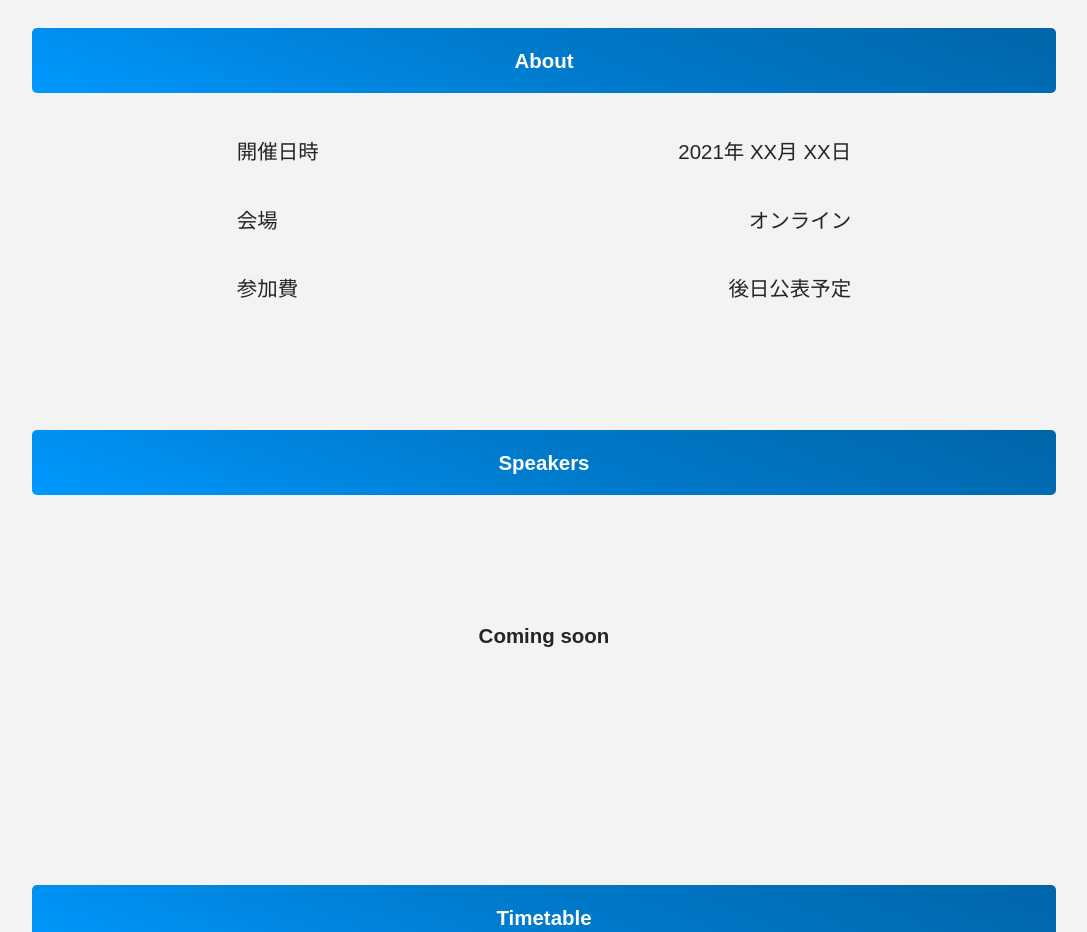
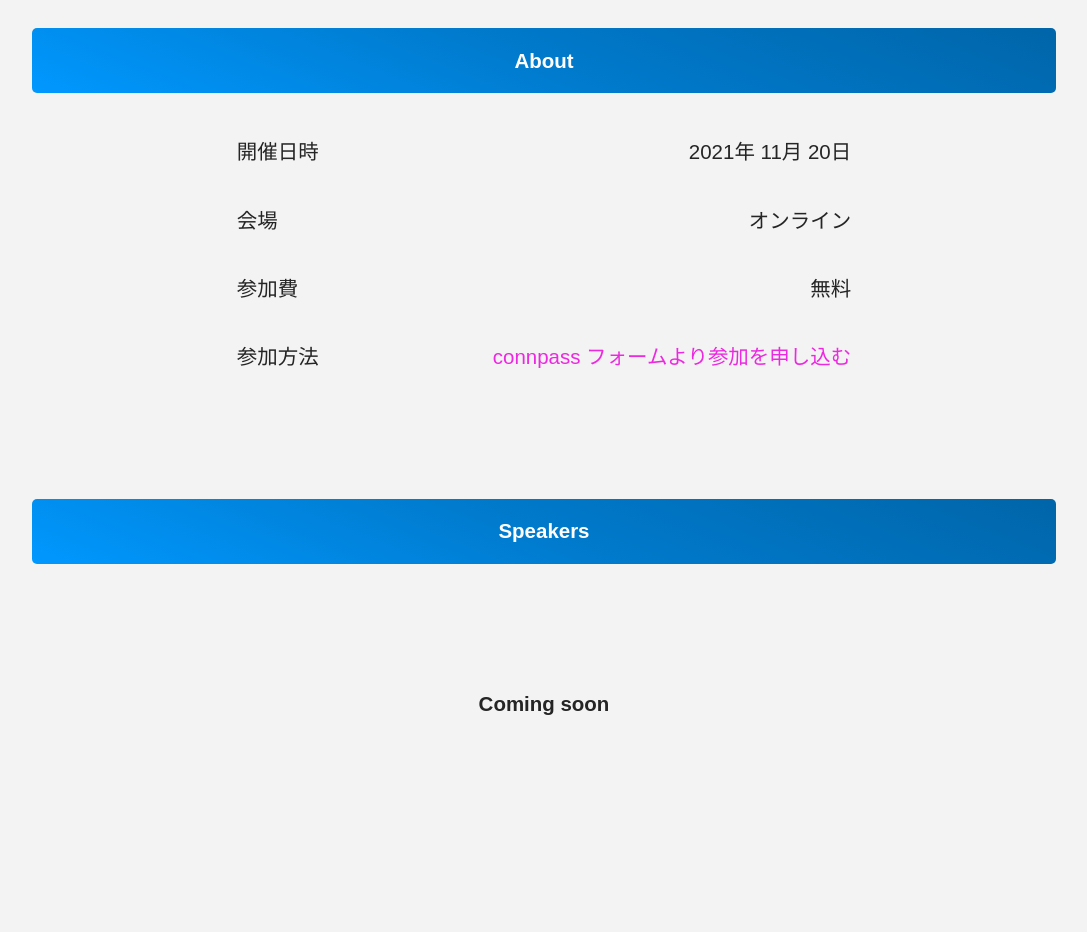
Before and after one commit to vscodejp/conf2021, a Next.js app: page / in a window 1280 px wide. Shown: the part 860-1792 px from the top of the page, without its empty margins (96-1183 px from the left). Built offline with nearby package versions, Linux system fonts and the light colour scheme.

Commit message:
feat: eventInfo

```diff
--- a/components/About.tsx
+++ b/components/About.tsx
@@ -8,7 +8,7 @@
       <div className={styles.detail}>
         <dl>
           <dt>開催日時</dt>
-          <dd>2021年 XX月 XX日</dd>
+          <dd>2021年 11月 20日</dd>
         </dl>
         <dl>
           <dt>会場</dt>
@@ -16,7 +16,20 @@
         </dl>
         <dl>
           <dt>参加費</dt>
-          <dd>後日公表予定</dd>
+          <dd>無料</dd>
+        </dl>
+        <dl>
+          <dt>参加方法</dt>
+          <dd>
+            <a
+              href="https://vscode.connpass.com/event/221961/"
+              aria-label="connpass フォームより参加を申し込む"
+              target="_blank"
+              rel="noopener noreferrer"
+            >
+              connpass フォームより参加を申し込む
+            </a>
+          </dd>
         </dl>
       </div>
     </section>
--- a/static/Section.module.scss
+++ b/static/Section.module.scss
@@ -44,6 +44,12 @@
     vertical-align: middle;
 }
 
+.detail dd {
+    a {
+        color: #ec28e0;
+    }
+}
+
 @media (max-width: 600px) {
     .detail dl {
         margin: 0 auto;
```
